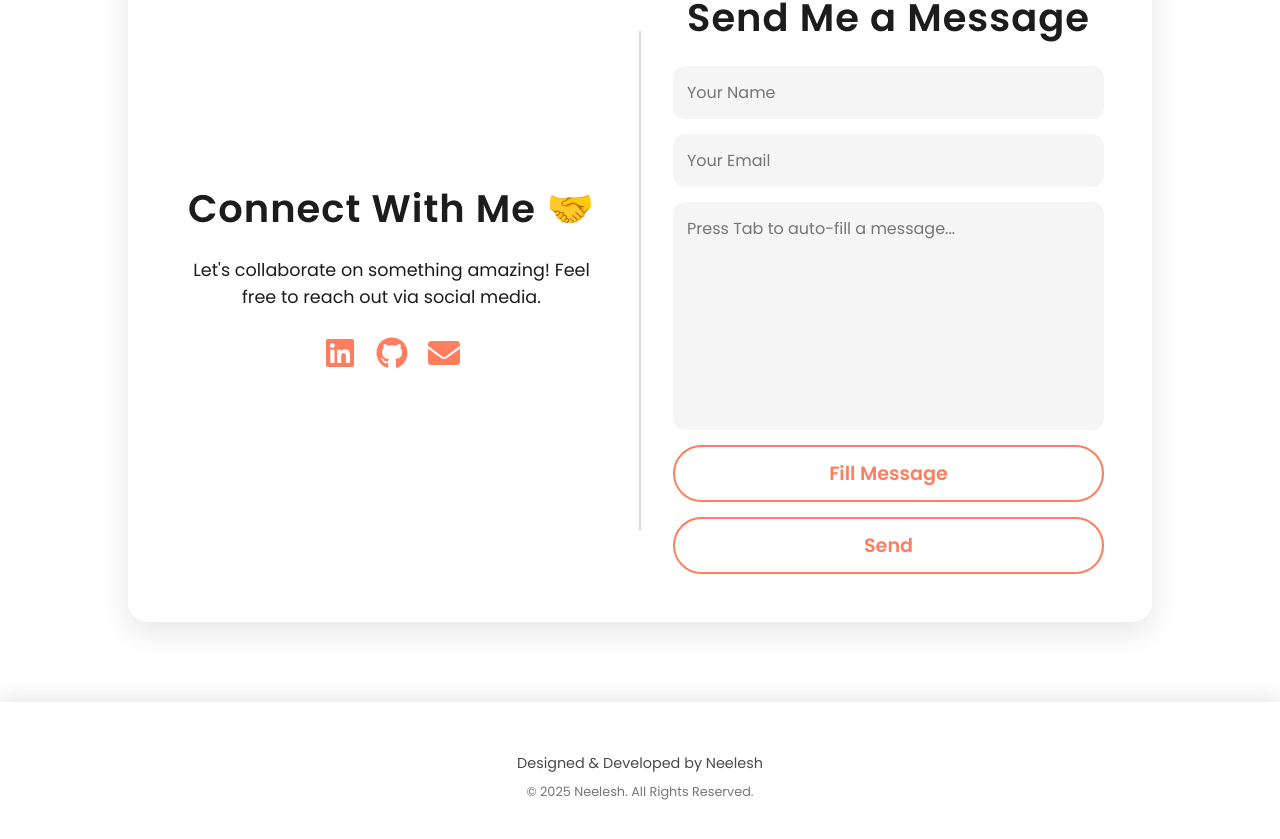
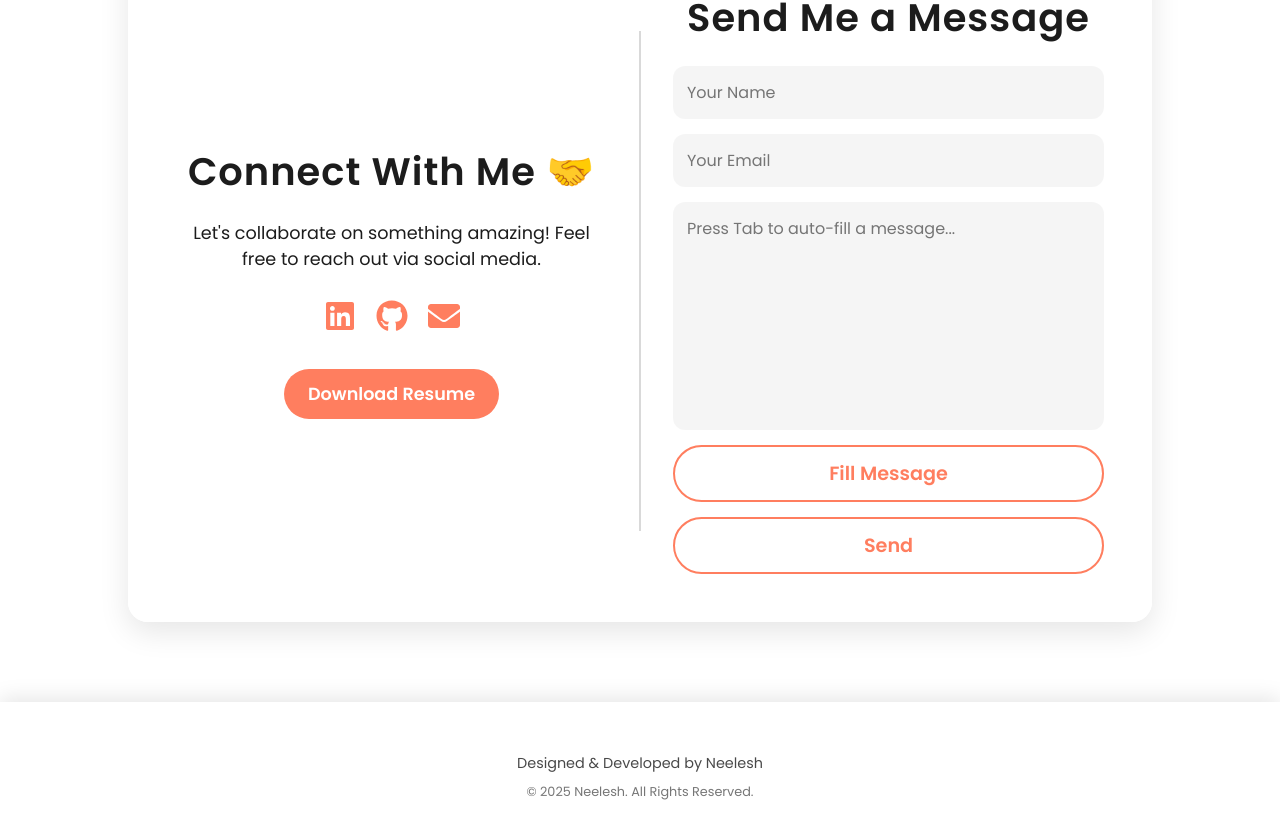
Before and after one commit to NeeleshVashist/My-React-Portfolio, a React (Vite) app: page / in a window 1280 px wide. Shown: the part 6688-7527 px from the top of the page. Built offline with nearby package versions, Linux system fonts and the light colour scheme; a web font is replaced by a local one.

Commit message:
Added Download Resume button in contact section

```diff
--- a/src/components/Contact.jsx
+++ b/src/components/Contact.jsx
@@ -99,6 +99,32 @@ const SocialIcon = styled.a`
   &:hover {
     color: ${({ theme }) => theme.accent};
     transform: scale(1.15);
+  }
+`;
+
+const DownloadResumeButton = styled.a`
+  display: inline-block;
+  padding: 12px 24px;
+  border-radius: 50px;
+  background: ${({ theme }) => theme.button_bg};
+  color: ${({ theme }) => theme.button_text};
+  border: 2px solid ${({ theme }) => theme.button_border};
+  font-weight: bold;
+  font-size: 1.1rem;
+  margin-top: 1.5rem;
+  text-decoration: none;
+  transition: all 0.3s ease-in-out;
+
+  &:hover {
+    background: ${({ theme }) => theme.button_hover_bg};
+    box-shadow: ${({ theme }) => theme.hover_boxShadow};
+    color: ${({ theme }) => theme.button_hover_text};
+    border-color: ${({ theme }) => theme.button_hover_border};
+    transform: translateY(-2px);
+  }
+
+  &:active {
+    transform: scale(0.98);
   }
 `;
 
@@ -259,6 +285,14 @@ const Contact = () => {
               <FaEnvelope />
             </SocialIcon>
           </SocialLinks>
+
+          {/* Download Resume Button */}
+          <DownloadResumeButton
+            href="#" // Add your resume file path here
+            download
+          >
+            Download Resume
+          </DownloadResumeButton>
         </ContactLeft>
 
         {/* Divider */}
```
